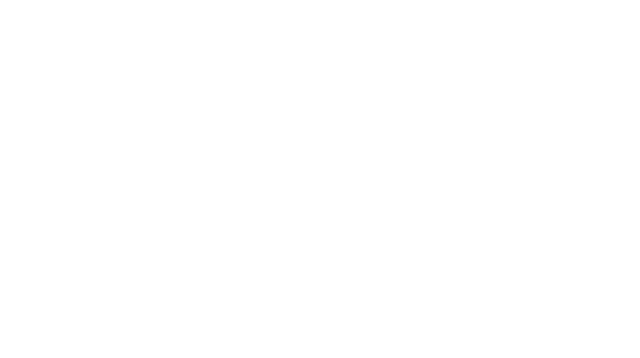
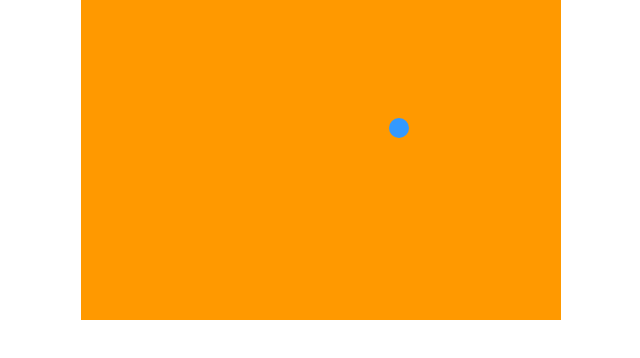
Before and after one commit to EpohSiEreht/wallbreaker, a plain HTML site: page index.html in a window 1280 px wide. Shown: the whole page, without its empty margins (319-959 px from the left). Drawn offline with Linux system fonts and the light colour scheme.

Commit message:
add simple ball collision effect

```diff
--- a/assets/css/styles.css
+++ b/assets/css/styles.css
@@ -0,0 +1,9 @@
+* {
+	padding: 0; margin: 0;
+}
+
+canvas {
+	background: #ff9900;
+	display: block;
+	margin: 0 auto;
+}
--- a/assets/js/scripts.js
+++ b/assets/js/scripts.js
@@ -0,0 +1,50 @@
+var canvas = document.getElementById("myCanvas"),
+	ctx = canvas.getContext("2d");
+
+// ctx.beginPath();
+// ctx.rect(20, 40, 50, 50);
+// ctx.fillStyle = "#fff";
+// ctx.fill();
+// ctx.closePath();
+
+// ctx.beginPath();
+// ctx.arc(240, 160, 20, 0, Math.PI*2, false);
+// ctx.fillStyle = "#3399ff";
+// ctx.fill();
+// ctx.closePath();
+
+// ctx.beginPath();
+// ctx.rect(160, 10, 100, 40);
+// ctx.strokeStyle = "#000";
+// ctx.stroke();
+// ctx.closePath();
+
+var x = canvas.width/2,
+	y = canvas.height - 30,
+	dx = 2,
+	dy = -2,
+	ballRadius = 10;
+
+function drawBall() {
+	ctx.beginPath();
+	ctx.arc(x, y, ballRadius, 0, Math.PI*2);
+	ctx.fillStyle = "#3399ff";
+	ctx.fill();
+	ctx.closePath();
+}
+
+function draw() {
+	ctx.clearRect(0, 0, canvas.width, canvas.height);
+	drawBall();
+
+	if(y + dy > canvas.height - ballRadius || y + dy < 0 + ballRadius) {
+		dy = -dy;
+	}
+	if(x + dx > canvas.width - ballRadius || x + dx < 0 + ballRadius) {
+		dx = -dx;
+	}
+
+	x += dx;
+	y += dy;
+}
+setInterval(draw, 10);
--- a/index.html
+++ b/index.html
@@ -6,9 +6,11 @@
 	<meta name="viewport" content="width=device-width, initial-scale=1.0">
 	<title>Wall Breaker</title>
 	<link rel="stylesheet" type="text/css" href="./assets/css/styles.css">
-	<script type="text/javascript" src="./assets/js/scripts.js"></script>
 </head>
 <body>
 
+	<canvas id="myCanvas" width="480" height="320"></canvas>
+
+	<script type="text/javascript" src="./assets/js/scripts.js"></script>
 </body>
 </html>
```
